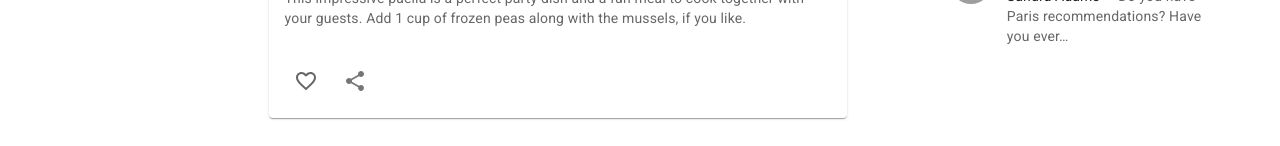
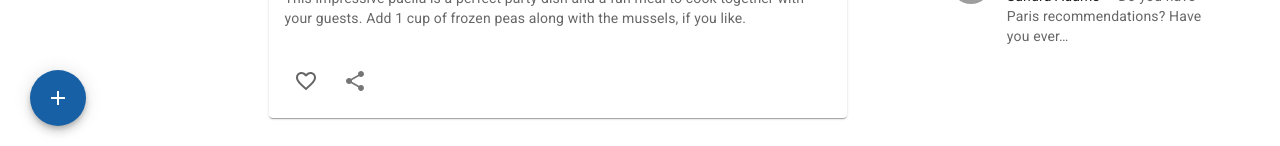
Before and after one commit to PuneetSivananda/ytube-projects, a React (Create React App) app: page / in a window 1280 px wide. Shown: the part 654-800 px from the top of the page. Built offline with nearby package versions, Linux system fonts and the light colour scheme; grey boxes are pictures that could not be loaded.

Commit message:
feat: add a create post button

```diff
--- a/src/App.js
+++ b/src/App.js
@@ -3,6 +3,8 @@ import Feed from "./components/Feed";
 import Navbar from "./components/Navbar";
 import Rightbar from "./components/Rightbar";
 import Sidebar from "./components/Sidebar";
+import Add from "./components/Add";
+
 
 function App() {
   return (
@@ -13,6 +15,7 @@ function App() {
         <Feed />
         <Rightbar />
       </Stack>
+      <Add />
     </Box>
   );
 }
--- /dev/null
+++ b/src/components/Add.jsx
@@ -0,0 +1,32 @@
+import React from "react";
+import {
+    Tooltip,
+    Fab
+} from '@mui/material';
+import {
+    Add as AddIcon
+} from "@mui/icons-material"
+
+
+const Add = () => {
+    return (
+        <>
+            <Tooltip
+                title="Delete"
+                sx={{
+                    position: "fixed",
+                    bottom: 20,
+                    left: {
+                        xs: "calc(50% - 25px)",
+                        md: 30
+                    }
+                }}>
+                <Fab color="primary" aria-label="add">
+                    <AddIcon />
+                </Fab>
+            </Tooltip>
+        </>
+    )
+}
+
+export default Add
```
